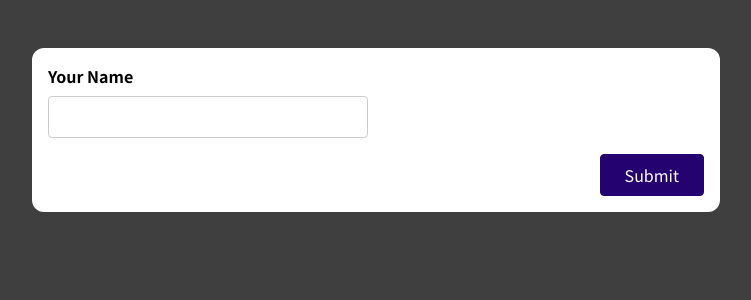
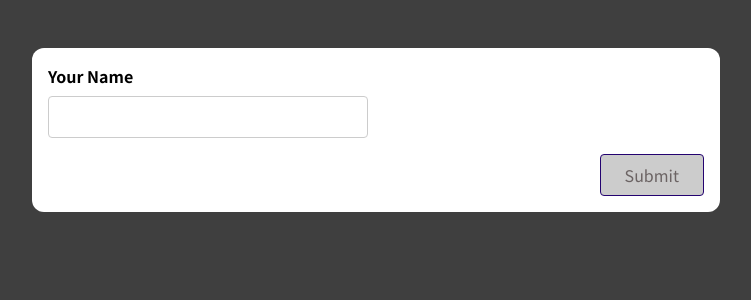
Before and after one commit to nigmasilmi/complex-react-forms, a React (Create React App) app: page / in a window 1280 px wide. Shown: the top 300 px of the page, without its empty margins (264-1015 px from the left). Built offline with nearby package versions, Linux system fonts and the light colour scheme.

Commit message:
overall form validity

```diff
--- a/src/components/SimpleInput.js
+++ b/src/components/SimpleInput.js
@@ -13,6 +13,13 @@
   // combine isTouched + isValid
   const nameInputIsInvalid =
     enteredNameIsTouched && !enteredNameIsValid && enteredNameIsTouched;
+
+  // overall form validity with derived states
+  let formIsValid = false;
+
+  if (enteredNameIsValid) {
+    formIsValid = true;
+  }
 
   // triggers onChange
   const nameInputChangeHandler = (event) => {
@@ -67,7 +74,7 @@
         )}
       </div>
       <div className="form-actions">
-        <button>Submit</button>
+        <button disabled={!formIsValid}>Submit</button>
       </div>
     </form>
   );
--- a/src/index.css
+++ b/src/index.css
@@ -79,6 +79,14 @@
   border-color: #33059e;
 }
 
+button:disabled,
+button:disabled:hover,
+button:disabled:active {
+  background-color: #ccc;
+  color: rgb(107, 99, 99);
+  cursor: not-allowed;
+}
+
 .form-actions {
   text-align: right;
 }
```
